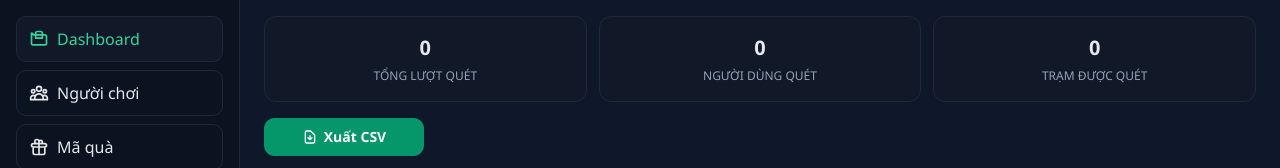
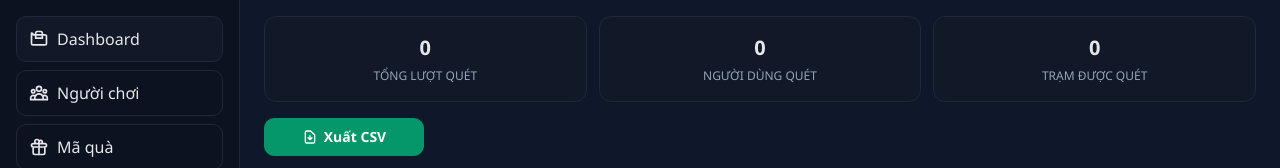
Before and after one commit to magnificodev/halovpbank2025, a PHP site: page /admin/logs.php in a window 1280 px wide, with the pointer over the restyled element. Shown: the part 74-242 px from the top of the page. Run offline with PHP 8.4, Linux system fonts and the light colour scheme; the visitor is signed in with stand-in values (Sample User, id 1); data that the repository does not hold is empty.

Commit message:
Remove a:hover CSS rules causing CSV button color change on hover

```diff
--- a/admin/gifts.php
+++ b/admin/gifts.php
@@ -64,7 +64,6 @@ $totalPages = ceil($totalCount / $perPage);
         .user-info{display:flex;align-items:center;gap:12px}
         .toggle{padding:8px;border-radius:12px;border:1px solid #e5e7eb;background:#eef2f7;color:#111827;cursor:pointer;display:flex;align-items:center;justify-content:center;width:36px;height:36px}
         a{color:var(--accent-600);text-decoration:none}
-        a:hover{color:var(--accent)}
         .logout-btn{padding:10px 20px;border-radius:10px;background:var(--accent);border:1px solid var(--accent);color:#fff;display:flex;align-items:center;justify-content:center;gap:6px;text-decoration:none;font-size:14px;font-weight:600;cursor:pointer;border:none;font-family:'Segoe UI',Tahoma,Geneva,Verdana,sans-serif;line-height:1.5}
         .logout-btn:hover{background:var(--accent-600)}
         /* Logout Dialog */
@@ -124,7 +123,6 @@ $totalPages = ceil($totalCount / $perPage);
         body.dark .logo{color:#a7f3d0}
         body.dark .logo svg{color:#a7f3d0}
         body.dark a{color:#a7f3d0}
-        body.dark a:hover{color:#34d399}
         body.dark .logout-btn{background:var(--accent-600);border-color:var(--accent-600)}
         body.dark .logout-btn:hover{background:var(--accent)}
         body.dark .toggle{background:#0b1220;border-color:#1f2937;color:#e5e7eb}
--- a/admin/logs.php
+++ b/admin/logs.php
@@ -58,7 +58,6 @@ $totalPages = ceil($totalCount / $perPage);
         .user-info{display:flex;align-items:center;gap:12px}
         .toggle{padding:8px;border-radius:12px;border:1px solid #e5e7eb;background:#eef2f7;color:#111827;cursor:pointer;display:flex;align-items:center;justify-content:center;width:36px;height:36px}
         a{color:var(--accent-600);text-decoration:none}
-        a:hover{color:var(--accent)}
         .logout-btn{padding:10px 20px;border-radius:10px;background:var(--accent);border:1px solid var(--accent);color:#fff;display:flex;align-items:center;justify-content:center;gap:6px;text-decoration:none;font-size:14px;font-weight:600;cursor:pointer;border:none;font-family:'Segoe UI',Tahoma,Geneva,Verdana,sans-serif;line-height:1.5}
         .logout-btn:hover{background:var(--accent-600)}
         /* Logout Dialog */
@@ -123,7 +122,6 @@ $totalPages = ceil($totalCount / $perPage);
         body.dark .logo{color:#a7f3d0}
         body.dark .logo svg{color:#a7f3d0}
         body.dark a{color:#a7f3d0}
-        body.dark a:hover{color:#34d399}
         body.dark .logout-btn{background:var(--accent-600);border-color:var(--accent-600)}
         body.dark .logout-btn:hover{background:var(--accent)}
         body.dark .toggle{background:#0b1220;border-color:#1f2937;color:#e5e7eb}
--- a/admin/users.php
+++ b/admin/users.php
@@ -71,7 +71,6 @@ $totalPages = ceil($totalCount / $perPage);
         .user-info{display:flex;align-items:center;gap:12px}
         .toggle{padding:8px;border-radius:12px;border:1px solid #e5e7eb;background:#eef2f7;color:#111827;cursor:pointer;display:flex;align-items:center;justify-content:center;width:36px;height:36px}
         a{color:var(--accent-600);text-decoration:none}
-        a:hover{color:var(--accent)}
          .logout-btn{padding:10px 20px;border-radius:10px;background:var(--accent);border:1px solid var(--accent);color:#fff;display:flex;align-items:center;justify-content:center;gap:6px;text-decoration:none;font-size:14px;font-weight:600;cursor:pointer;border:none;font-family:'Segoe UI',Tahoma,Geneva,Verdana,sans-serif;line-height:1.5}
         .logout-btn:hover{background:var(--accent-600)}
         /* Logout Dialog */
@@ -160,7 +159,6 @@ $totalPages = ceil($totalCount / $perPage);
         body.dark .logo{color:#a7f3d0}
         body.dark .logo svg{color:#a7f3d0}
         body.dark a{color:#a7f3d0}
-        body.dark a:hover{color:#34d399}
         body.dark .logout-btn{background:var(--accent-600);border-color:var(--accent-600)}
         body.dark .logout-btn:hover{background:var(--accent)}
         body.dark .toggle{background:#0b1220;border-color:#1f2937;color:#e5e7eb}
```
